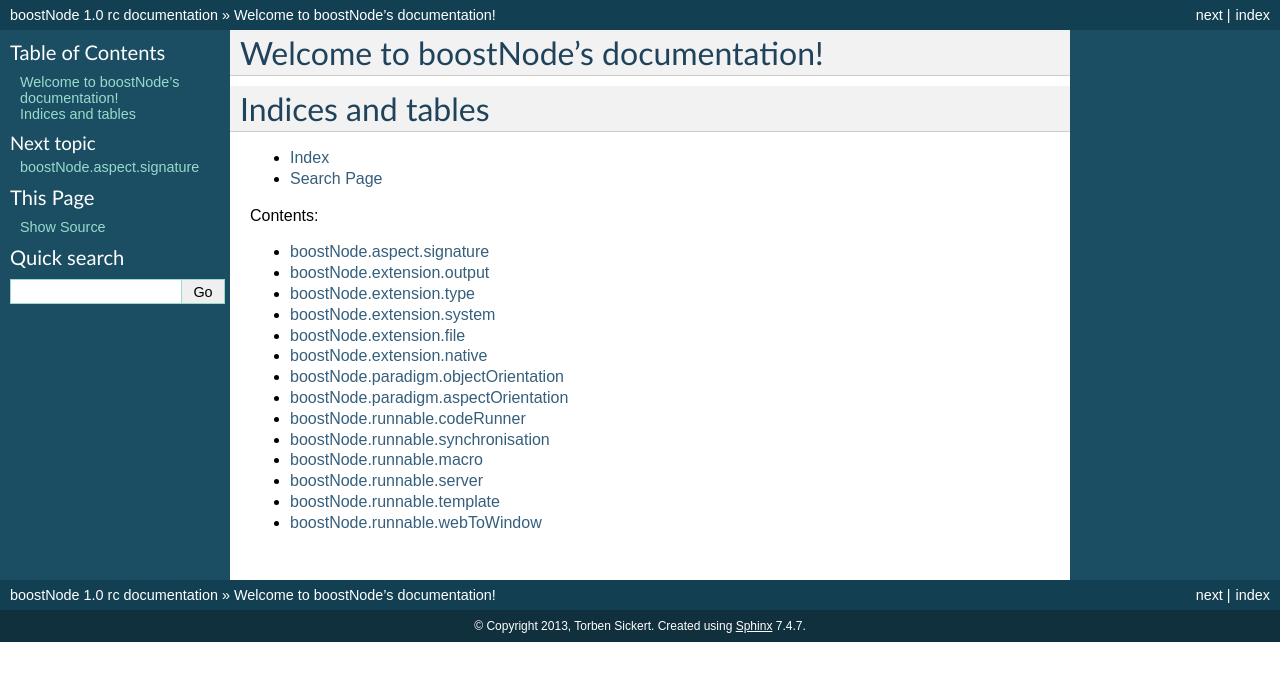
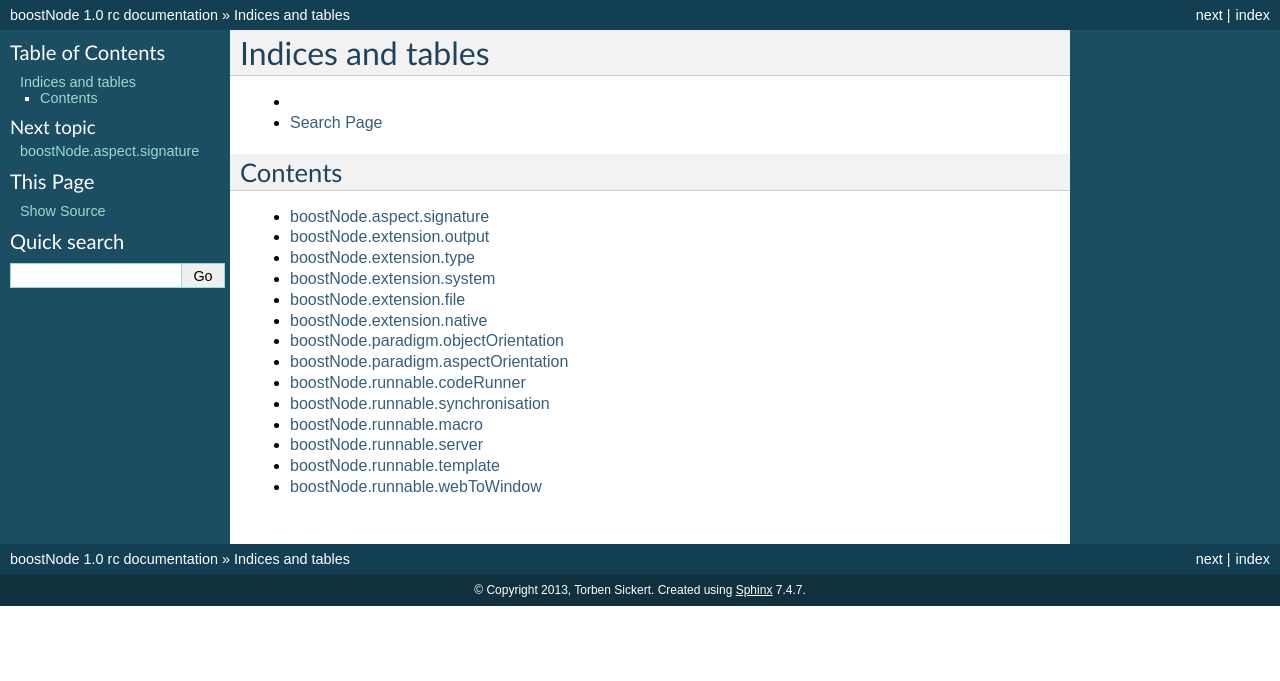
Before and after one commit to thaibault/boostnode-deprecated, a Sphinx documentation site: the page built from documentation/source/index.rst, in a window 1280 px wide. Shown: the top 681 px of the page. Built offline with Sphinx 7.4.7, drawn with Linux system fonts in a browser that asks for light colours.

Commit message:
Automatic update to new version.

```diff
--- a/documentation/source/index.rst
+++ b/documentation/source/index.rst
@@ -1,15 +1,13 @@
 .. boostNode documentation master file
-
-Welcome to boostNode's documentation!
-=====================================
 
 Indices and tables
 ==================
 
-* :ref:`genindex`
+* .. Project page: http://thaibault.github.io/boostNode
 * :ref:`search`
 
-Contents:
+Contents
+--------
 
 .. toctree::
     :maxdepth: 10
```
